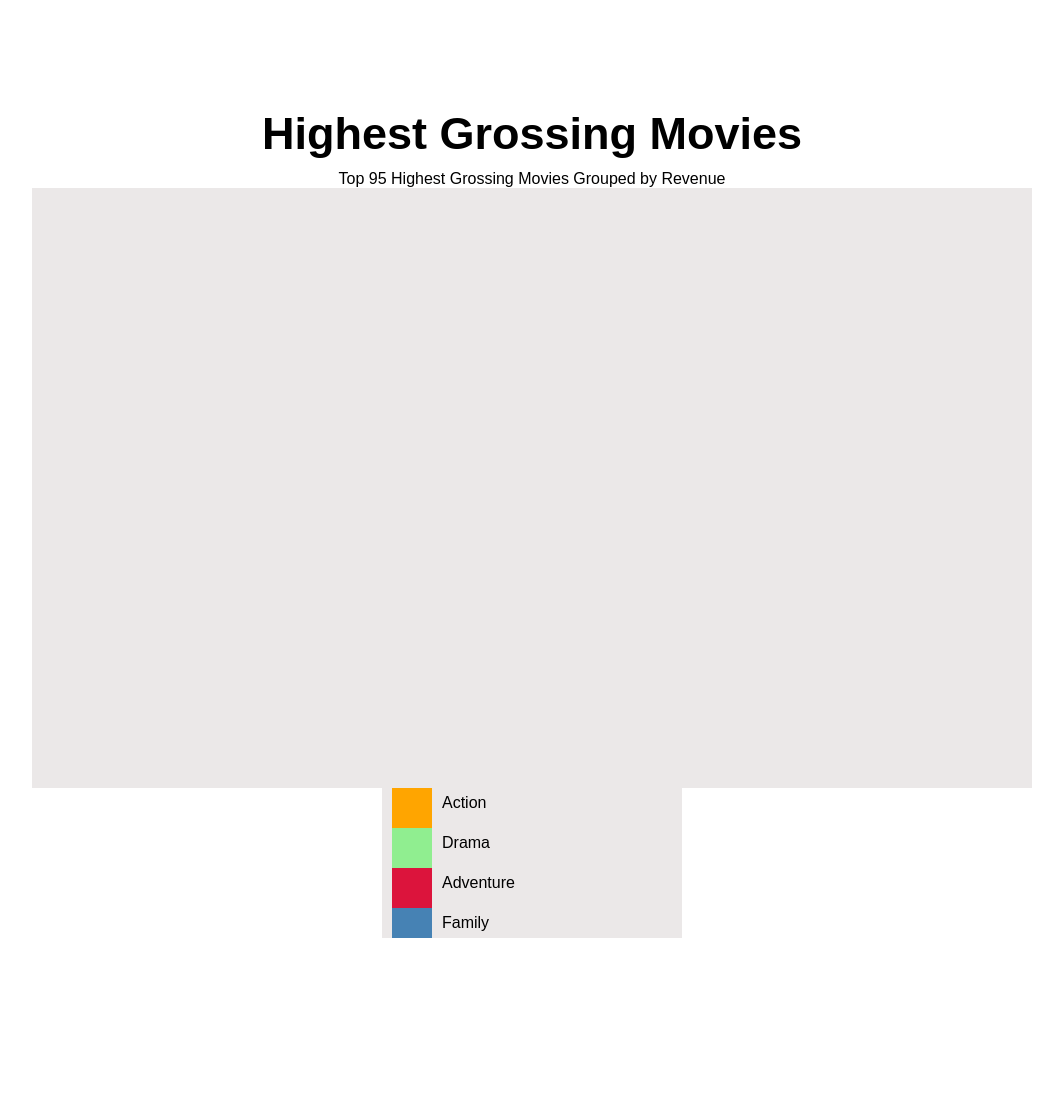
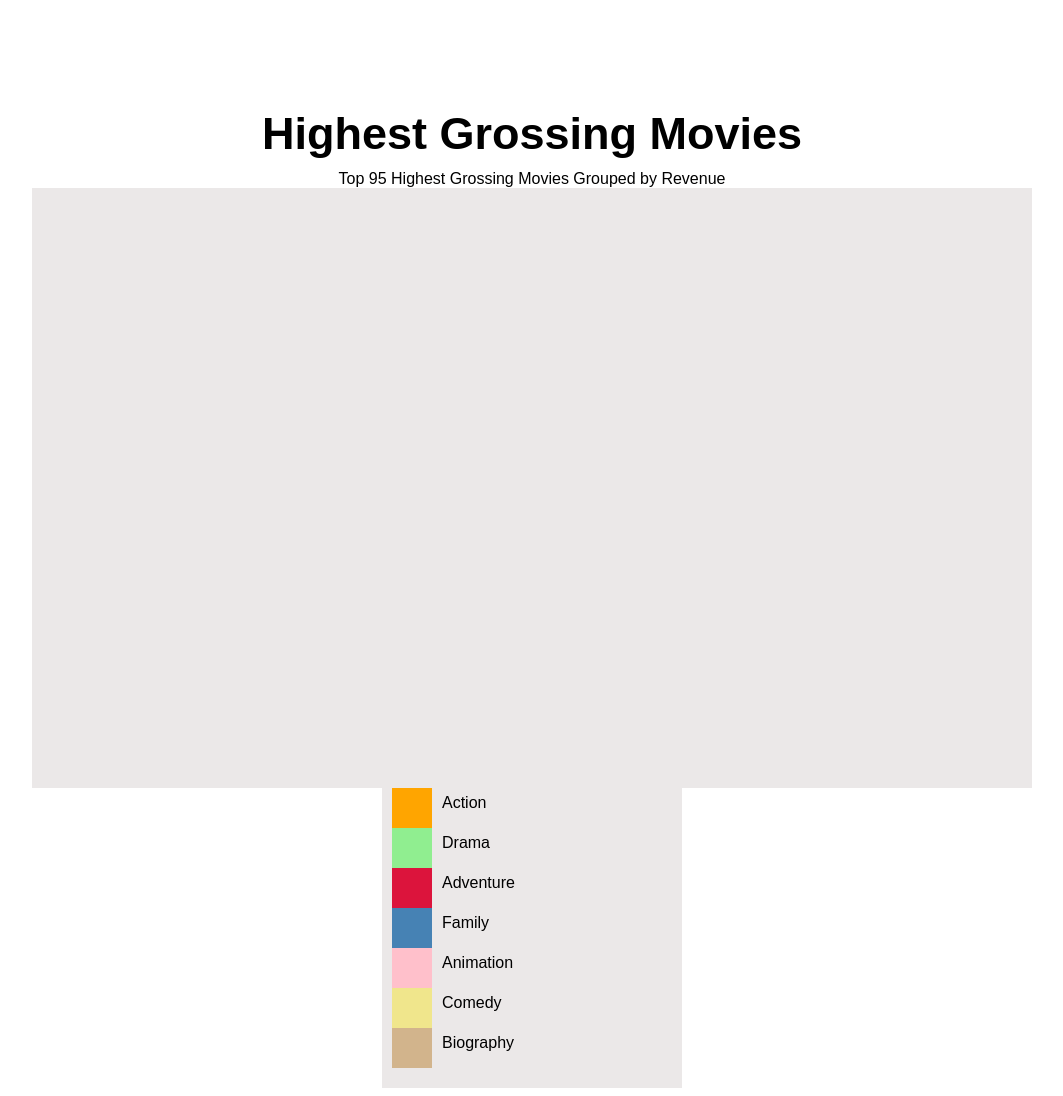
Before and after one commit to jeremiey/fcc-treemap-diagram, a plain HTML site: page index.html in a window 1280 px wide. Shown: the whole page, without its empty margins (108-1171 px from the left). Before the commit the page ends 946 px from the top, so only its background shows below. Drawn offline with nearby package versions, Linux system fonts and the light colour scheme; no server answers.

Commit message:
set a min-height for the legend

```diff
--- a/style.css
+++ b/style.css
@@ -20,3 +20,7 @@ svg {
   margin-top: 100px;
   margin-bottom: 10px;
 }
+
+#legend {
+  min-height: 300px;
+}
```
